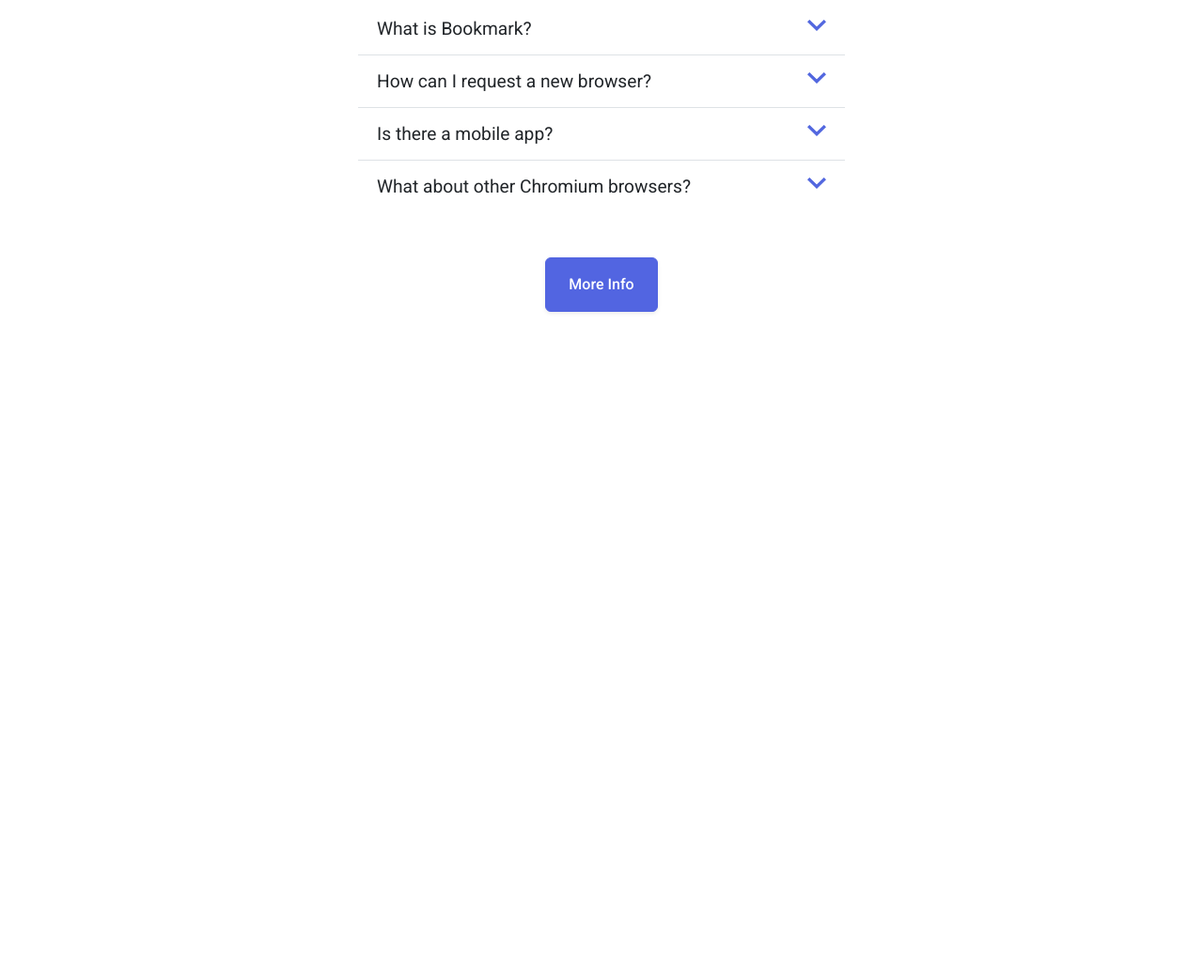
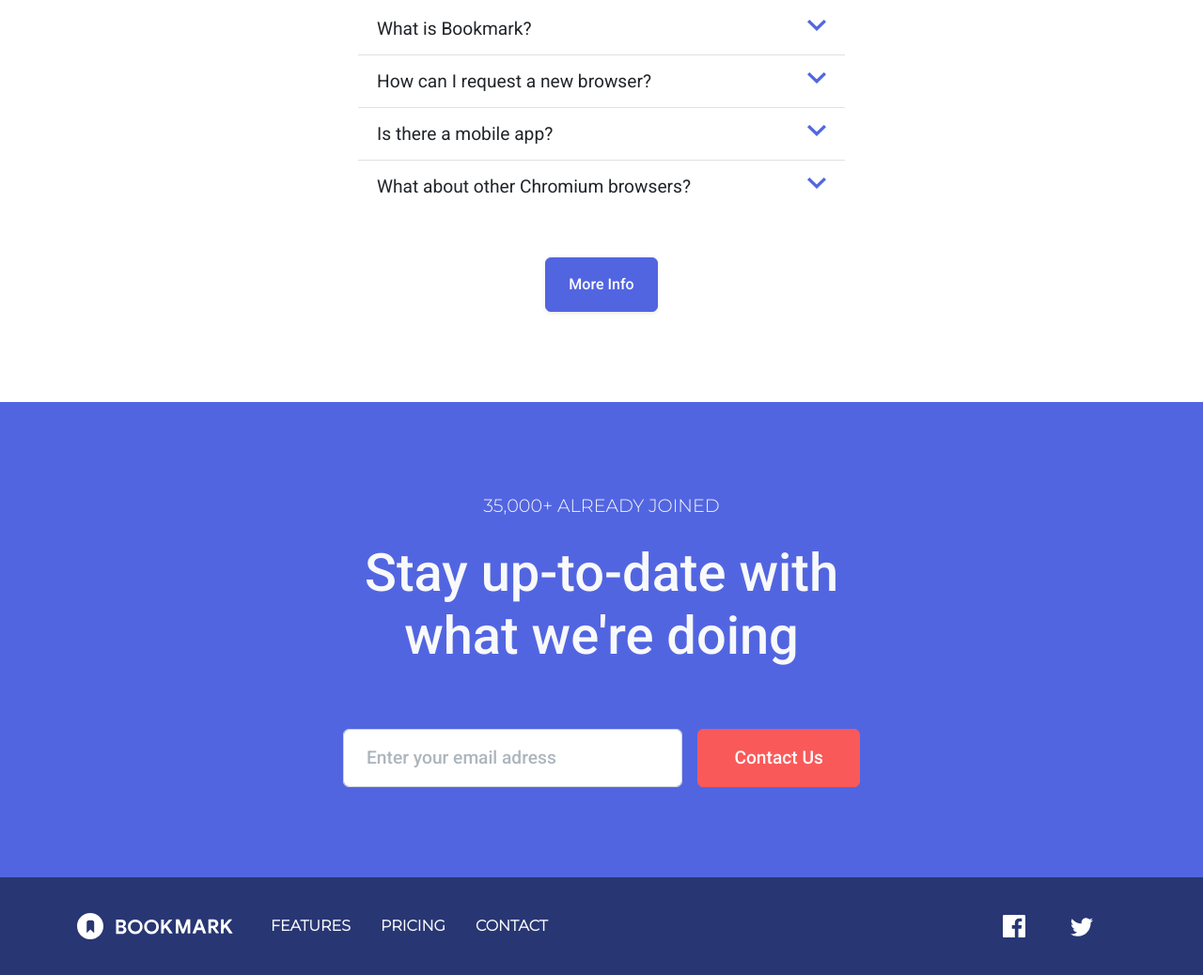
Before and after one commit to ArianeReact/Sprint_2, a plain HTML site: page index.html in a window 1280 px wide. Shown: the part 2583-3621 px from the top of the page at 94% size. Before the commit the page ends 3011 px from the top, so only its background shows below. Drawn offline with nearby package versions, Linux system fonts and the light colour scheme.

Commit message:
Nivell 2 - Exercici 5

```diff
--- a/index.html
+++ b/index.html
@@ -32,15 +32,15 @@
                     <div class="offcanvas-body px-0">
                         <ul class="navbar-nav justify-content-end flex-grow-1 align-items-center">
                             <li class="nav-item mx-lg-3 py-4 py-lg-0 w-100 border-top border-1">
-                                <a class="nav-link text-uppercase fs-2 font-montserrat w-light text-center py-0 active"
+                                <a class="nav-link text-uppercase fs-2 font-montserrat text-center py-0 active"
                                     aria-current="page" href="#">Features</a>
                             </li>
                             <li class="nav-item mx-lg-3 py-4 py-lg-0 w-100 border-top border-1">
-                                <a class="nav-link text-uppercase fs-2 font-montserrat w-light text-center py-0"
+                                <a class="nav-link text-uppercase fs-2 font-montserrat text-center py-0"
                                     href="#">Pricing</a>
                             </li>
                             <li class="nav-item mx-lg-3 py-4 py-lg-0 w-100 border-top border-1">
-                                <a class="nav-link text-uppercase fs-2 font-montserrat w-light text-center py-0"
+                                <a class="nav-link text-uppercase fs-2 font-montserrat text-center py-0"
                                     href="#">Contact</a>
                             </li>
                             <li class="nav-item text-center mx-lg-3 py-5 py-lg-0 w-100 border-top border-1">
@@ -84,7 +84,8 @@
             </div>
             <div class="row justify-content-center">
                 <div class="col-12 col-lg-6 d-flex justify-content-center">
-                    <p class="fs-4 text-center text-info">Our aim is to make it quick and easy for you to access your favorite
+                    <p class="fs-4 text-center text-info">Our aim is to make it quick and easy for you to access your
+                        favorite
                         websites. Your bookmarks sync between your devices so you can access them on the go.</p>
                 </div>
             </div>
@@ -121,10 +122,12 @@
                             <div
                                 class="col-12 col-lg-6 mt-2 mt-md-5 mt-lg-0 px-0 ps-lg-5 pt-5 pt-lg-0 text-center text-lg-start">
                                 <h1 class="display-6 fw-semibold mb-4">Bookmark in one click</h1>
-                                <p class="fs-4 text-info">Organize your bookmarks howwever you like. Our simple drag-and-drop
+                                <p class="fs-4 text-info">Organize your bookmarks howwever you like. Our simple
+                                    drag-and-drop
                                     interface gives you complete control over how you manage your favorite sites.</p>
                                 <div class="buttons mt-4">
-                                    <button class="btn btn-primary shadow-sm px-4 py-3 fw-semibold fs-5">More Info</button>
+                                    <button class="btn btn-primary shadow-sm px-4 py-3 fw-semibold fs-5">More
+                                        Info</button>
                                 </div>
                             </div>
                         </div>
@@ -142,10 +145,12 @@
                             <div
                                 class="col-12 col-lg-6 mt-2 mt-md-5 mt-lg-0 px-0 ps-lg-5 pt-5 pt-lg-0 text-center text-lg-start">
                                 <h1 class="display-6 fw-semibold mb-4">Intelligent Searching</h1>
-                                <p class="fs-4 text-info">Our powerful search feature will help you find saved sites in no time at
+                                <p class="fs-4 text-info">Our powerful search feature will help you find saved sites in
+                                    no time at
                                     all. No need to trawl through all of your bookmarks.</p>
                                 <div class="buttons mt-4">
-                                    <button class="btn btn-primary shadow-sm px-4 py-3 fw-semibold fs-5">More Info</button>
+                                    <button class="btn btn-primary shadow-sm px-4 py-3 fw-semibold fs-5">More
+                                        Info</button>
                                 </div>
                             </div>
                         </div>
@@ -163,10 +168,12 @@
                             <div
                                 class="col-12 col-lg-6 mt-2 mt-md-5 mt-lg-0 px-0 ps-lg-5 pt-5 pt-lg-0 text-center text-lg-start">
                                 <h1 class="display-6 fw-semibold mb-4">Share your bookmarks</h1>
-                                <p class="fs-4 text-info">Easily share your bookmarks and collections with others. Create a
+                                <p class="fs-4 text-info">Easily share your bookmarks and collections with others.
+                                    Create a
                                     shareable link that you can send at the click of a button.</p>
                                 <div class="buttons mt-4">
-                                    <button class="btn btn-primary shadow-sm px-4 py-3 fw-semibold w-100 fs-5">More Info</button>
+                                    <button class="btn btn-primary shadow-sm px-4 py-3 fw-semibold w-100 fs-5">More
+                                        Info</button>
                                 </div>
                             </div>
                         </div>
@@ -182,7 +189,8 @@
             </div>
             <div class="row justify-content-center">
                 <div class="col-12 col-lg-6 d-flex justify-content-center">
-                    <p class="fs-4 text-center text-info">We've got more browsers in the pipeline. Please do let us know if
+                    <p class="fs-4 text-center text-info">We've got more browsers in the pipeline. Please do let us know
+                        if
                         you've got a favourite you'd like us to prioritize.</p>
                 </div>
             </div>
@@ -196,7 +204,8 @@
                                 <p class="card-text text-info">Minimum version 62</p>
                             </div>
                             <div class="card-footer bg-body border-0 w-100 text-center pt-4">
-                                <button type="button" class="btn btn-primary shadow-sm px-4 py-3 fw-semibold w-100 fs-5">Add
+                                <button type="button"
+                                    class="btn btn-primary shadow-sm px-4 py-3 fw-semibold w-100 fs-5">Add
                                     & Install Extension</button>
                             </div>
                         </div>
@@ -209,7 +218,8 @@
                                 <p class="card-text text-info">Minimum version 55</p>
                             </div>
                             <div class="card-footer bg-body border-0 w-100 text-center pt-4">
-                                <button type="button" class="btn btn-primary shadow-sm px-4 py-3 fw-semibold w-100 fs-5">Add
+                                <button type="button"
+                                    class="btn btn-primary shadow-sm px-4 py-3 fw-semibold w-100 fs-5">Add
                                     & Install Extension</button>
                             </div>
                         </div>
@@ -222,7 +232,8 @@
                                 <p class="card-text text-info">Minimum version 46</p>
                             </div>
                             <div class="card-footer bg-body border-0 w-100 text-center pt-4">
-                                <button type="button" class="btn btn-primary shadow-sm px-4 py-3 fw-semibold w-100 fs-5">Add
+                                <button type="button"
+                                    class="btn btn-primary shadow-sm px-4 py-3 fw-semibold w-100 fs-5">Add
                                     & Install Extension</button>
                             </div>
                         </div>
@@ -238,7 +249,8 @@
             </div>
             <div class="row justify-content-center">
                 <div class="col-12 col-lg-6 d-flex justify-content-center">
-                    <p class="fs-4 text-center text-info">Here are some of our FAQ'a. If you have any other questions you'd like
+                    <p class="fs-4 text-center text-info">Here are some of our FAQ'a. If you have any other questions
+                        you'd like
                         answered please feel free to email us.</p>
                 </div>
             </div>
@@ -247,15 +259,18 @@
                     <div class="accordion accordion-flush" id="accordionFlushExample">
                         <div class="accordion-item">
                             <h2 class="accordion-header" id="flush-headingOne">
-                                <button class="accordion-button collapsed fs-4 bg-none" type="button" data-bs-toggle="collapse"
-                                    data-bs-target="#flush-collapseOne" aria-expanded="false"
+                                <button class="accordion-button collapsed fs-4 bg-none" type="button"
+                                    data-bs-toggle="collapse" data-bs-target="#flush-collapseOne" aria-expanded="false"
                                     aria-controls="flush-collapseOne">
                                     What is Bookmark?
                                 </button>
                             </h2>
                             <div id="flush-collapseOne" class="accordion-collapse collapse"
                                 aria-labelledby="flush-headingOne" data-bs-parent="#accordionFlushExample">
-                                <div class="accordion-body text-info fs-5">Lorem ipsum dolor sit amet consectetur adipisicing elit. Architecto hic sed eum ea atque unde! Dignissimos quae similique aperiam? Nobis autem corporis odit illo exercitationem voluptas sit accusantium unde voluptatum!</div>
+                                <div class="accordion-body text-info fs-5">Lorem ipsum dolor sit amet consectetur
+                                    adipisicing elit. Architecto hic sed eum ea atque unde! Dignissimos quae similique
+                                    aperiam? Nobis autem corporis odit illo exercitationem voluptas sit accusantium unde
+                                    voluptatum!</div>
                             </div>
                         </div>
                         <div class="accordion-item">
@@ -268,7 +283,10 @@
                             </h2>
                             <div id="flush-collapseTwo" class="accordion-collapse collapse"
                                 aria-labelledby="flush-headingTwo" data-bs-parent="#accordionFlushExample">
-                                <div class="accordion-body text-info fs-5">Lorem, ipsum dolor sit amet consectetur adipisicing elit. Soluta, quasi assumenda! Ratione repellat modi aspernatur ducimus non provident? Eligendi totam culpa quibusdam ipsa qui dignissimos mollitia in, quia quasi dolorem.</div>
+                                <div class="accordion-body text-info fs-5">Lorem, ipsum dolor sit amet consectetur
+                                    adipisicing elit. Soluta, quasi assumenda! Ratione repellat modi aspernatur ducimus
+                                    non provident? Eligendi totam culpa quibusdam ipsa qui dignissimos mollitia in, quia
+                                    quasi dolorem.</div>
                             </div>
                         </div>
                         <div class="accordion-item">
@@ -281,7 +299,10 @@
                             </h2>
                             <div id="flush-collapseThree" class="accordion-collapse collapse"
                                 aria-labelledby="flush-headingThree" data-bs-parent="#accordionFlushExample">
-                                <div class="accordion-body text-info fs-5">Lorem ipsum dolor sit, amet consectetur adipisicing elit. Temporibus culpa assumenda debitis expedita non facilis omnis ratione, modi, vitae dicta reprehenderit et quae repudiandae corrupti est animi iusto necessitatibus tempora?</div>
+                                <div class="accordion-body text-info fs-5">Lorem ipsum dolor sit, amet consectetur
+                                    adipisicing elit. Temporibus culpa assumenda debitis expedita non facilis omnis
+                                    ratione, modi, vitae dicta reprehenderit et quae repudiandae corrupti est animi
+                                    iusto necessitatibus tempora?</div>
                             </div>
                         </div>
                         <div class="accordion-item">
@@ -294,7 +315,10 @@
                             </h2>
                             <div id="flush-collapseFour" class="accordion-collapse collapse"
                                 aria-labelledby="flush-headingFour" data-bs-parent="#accordionFlushExample">
-                                <div class="accordion-body text-info fs-5">Lorem, ipsum dolor sit amet consectetur adipisicing elit. Voluptatem esse, quod suscipit perferendis illum nostrum harum, cumque blanditiis quos vero obcaecati vel sit optio exercitationem provident animi. Temporibus, incidunt qui.</div>
+                                <div class="accordion-body text-info fs-5">Lorem, ipsum dolor sit amet consectetur
+                                    adipisicing elit. Voluptatem esse, quod suscipit perferendis illum nostrum harum,
+                                    cumque blanditiis quos vero obcaecati vel sit optio exercitationem provident animi.
+                                    Temporibus, incidunt qui.</div>
                             </div>
                         </div>
                     </div>
@@ -305,12 +329,91 @@
                     <button class="btn btn-primary shadow-sm px-4 py-3 fw-semibold fs-5">More Info</button>
                 </div>
             </div>
-
         </section>
     </main>
+    <footer>
+        <div class="container-fluid bg-primary">
+            <div class="container py-5">
+                <div class="row justify-content-center">
+                    <div class="col-12 text-uppercase fs-4 font-montserrat text-center text-light mt-5">
+                        <p>35,000+ Already Joined</p>
+                    </div>
+                    <div class="col-12 col-lg-6 display-4 fw-semibold text-center text-light mt-2">
+                        <p>Stay up-to-date with what we're doing</p>
+                    </div>
+                    <div class="col-12 my-5">
+                        <form class="row g-3 needs-validation justify-content-center" novalidate>
+                            <div class="col-12 col-lg-4">
+                                <div class="input-group has-validation">
+                                    <input type="text" class="form-control px-4 py-3 fw-semibold fs-4 border-2 text-info" id="validationCustomUsername"
+                                        aria-describedby="inputGroupPrepend" placeholder="Enter your email adress" required>
+                                    <div class="invalid-feedback bg-secondary text-white fw-semibold fst-italic fs-6 my-0 py-3 px-3 border-secondary border-2 rounded-bottom">
+                                        Whoops, make sure it's an email
+                                    </div>
+                                </div>
+                            </div>
+                            <div class="col-12 col-lg-2">
+                                <button class="btn btn-secondary px-4 py-3 fw-semibold fs-4 text-white w-100" type="submit">Contact Us</button>
+                            </div>
+                        </form>
+                    </div>
+                </div>
+            </div>
+        </div>
+        <div class="container-fluid bg-success">
+            <div class="container">
+                <div class="row justify-content-center align-items-center py-5 py-lg-3">
+                    <div class="col-6 col-lg-2">
+                        <img src="./images/logo-bookmark-white.svg" />
+                    </div>
+                    <div class="col-12 col-lg-8 py-4">
+                        <ul class="navbar-nav flex-column flex-lg-row">
+                            <li class="nav-item mx-lg-3 py-4 py-lg-0 w-100">
+                                <a class="nav-link text-uppercase fs-3 font-montserrat fw-bold text-light text-center py-0 active"
+                                    aria-current="page" href="#">Features</a>
+                            </li>
+                            <li class="nav-item mx-lg-3 py-4 py-lg-0 w-100">
+                                <a class="nav-link text-uppercase fs-3 font-montserrat fw-bold text-light text-center py-0"
+                                    href="#">Pricing</a>
+                            </li>
+                            <li class="nav-item mx-lg-3 py-4 py-lg-0 w-100">
+                                <a class="nav-link text-uppercase fs-3 font-montserrat fw-bold text-light text-center py-0"
+                                    href="#">Contact</a>
+                            </li>
+                        </ul>
+                    </div>
+                    <div class="col-12 col-lg-2 social d-flex justify-content-center align-items-center">
+                        <a class="mx-4" href='#'><img src="./images/icon-facebook.svg" /></a>
+                        <a class="mx-4" href='#'><img src="./images/icon-twitter.svg" /></a>
+                    </div>
+                </div>
+            </div>
 
+        </div>
+    </footer>
 
     <script src="./node_modules/bootstrap/dist/js/bootstrap.bundle.js"></script>
+    <script>
+        // Example starter JavaScript for disabling form submissions if there are invalid fields
+        (() => {
+            'use strict'
+
+            // Fetch all the forms we want to apply custom Bootstrap validation styles to
+            const forms = document.querySelectorAll('.needs-validation')
+
+            // Loop over them and prevent submission
+            Array.from(forms).forEach(form => {
+                form.addEventListener('submit', event => {
+                    if (!form.checkValidity()) {
+                        event.preventDefault()
+                        event.stopPropagation()
+                    }
+
+                    form.classList.add('was-validated')
+                }, false)
+            })
+        })()
+    </script>
 </body>
 
 </html>
--- a/sass/main.scss
+++ b/sass/main.scss
@@ -1,5 +1,5 @@
 /* ------------- MODIFICAR VARIABLES ------------- */
-$position-values: (20 :20%);
+$position-values: (20 :20%, 80 :80%);
 
 $primary:#5265E1;
 $secondary:#FA5959;
@@ -15,6 +15,8 @@ $accordion-button-active-bg: none;
 $accordion-button-focus-border-color: none;
 $accordion-button-focus-box-shadow:none;
 $accordion-button-active-color: black;
+
+
 
 
 /* ------------- ESTILS PROPIS ------------- */
@@ -122,8 +124,23 @@ body {
     color:$secondary;
 }
 
+/* Footer */
+.was-validated .form-control:invalid{
+    border:2px solid $secondary;
+    border-bottom-left-radius: 0px;
+    border-bottom-right-radius: 0px;
+    background-image:url(../images/icon-error.svg);
+}
+.form-control{
+    &::placeholder {
+       color:$info;
+    }
+}
+
+
 /* Breakpoint lg */
 @media (min-width : 992px) {
+
     .container.mt-5 {
         margin-top: 200px !important;
     }
@@ -157,13 +174,11 @@ body {
             border-top: none !important;
         }
     }
-
-    /* Section Cards */
-
 }
 
 /* Breakpoint mobil */
 @media (max-width : 992px) {
+
     .container.mt-5 {
         margin-top: 100px !important;
     }
@@ -184,6 +199,6 @@ body {
             }
         }
     }
-    /* Section Features */
+
 
 }
```
Also changed, not shown: css/main.css, 1 other file.
